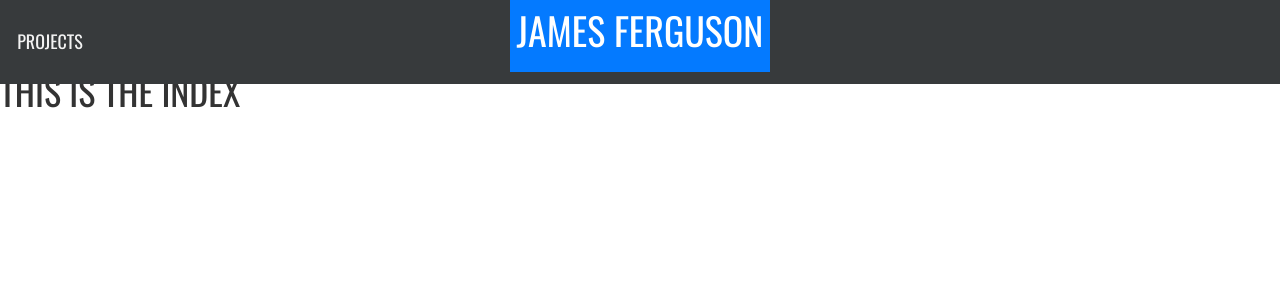
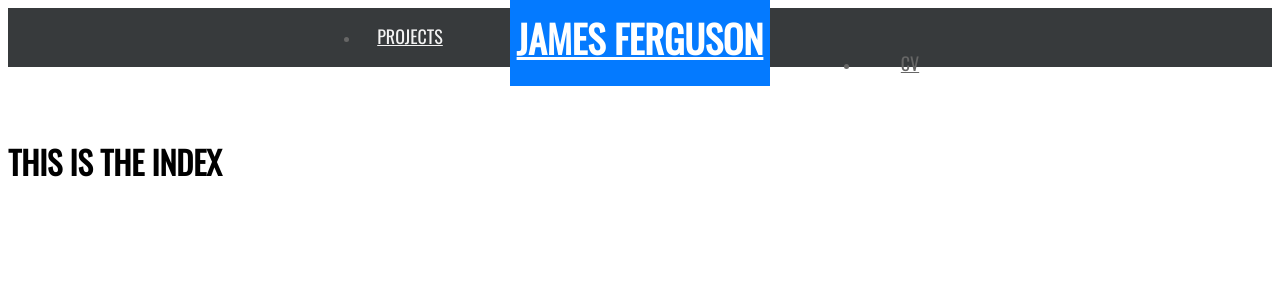
Before and after one commit to jamesfer/jamesfer.github.io, a Jekyll site: the page built from index.html, in a window 1280 px wide. Shown: the top 300 px of the page. Built offline with Jekyll 4.4.1, drawn with Linux system fonts in a browser that asks for light colours; nearby versions of some CDN libraries; library files that are not in the unit come from our copies.

Commit message:
Remove bootstrap code from site head.

```diff
--- a/_includes/head.html
+++ b/_includes/head.html
@@ -4,13 +4,10 @@
   <meta name="viewport" content="width=device-width, initial-scale=1">
 
   <title>{{ site.title | escape }}{% if page.title %} | {{ page.title | escape }}{% endif %}</title>
+
   <!-- Description is used as the default description of bookmarks by some browsers -->
   <meta name="description" content="{% if page.excerpt %}{{ page.excerpt | strip_html | strip_newlines | truncate: 160 }}{% else %}{{ site.description }}{% endif %}">
   <meta name="author" content="James Ferguson">
-
-  <!-- Bootstrap -->
-  <link rel="stylesheet" href="{{ "/node_modules/bootstrap/dist/css/bootstrap.min.css" | prepend: site.baseurl }}">
-  <link rel="stylesheet" href="{{ "/node_modules/bootstrap/dist/css/bootstrap.min.css.map" | prepend: site.baseurl }}">
 
   <!-- Custom styles -->
   <link rel="stylesheet" href="{{ "/css/main.css" | prepend: site.baseurl }}">
```
